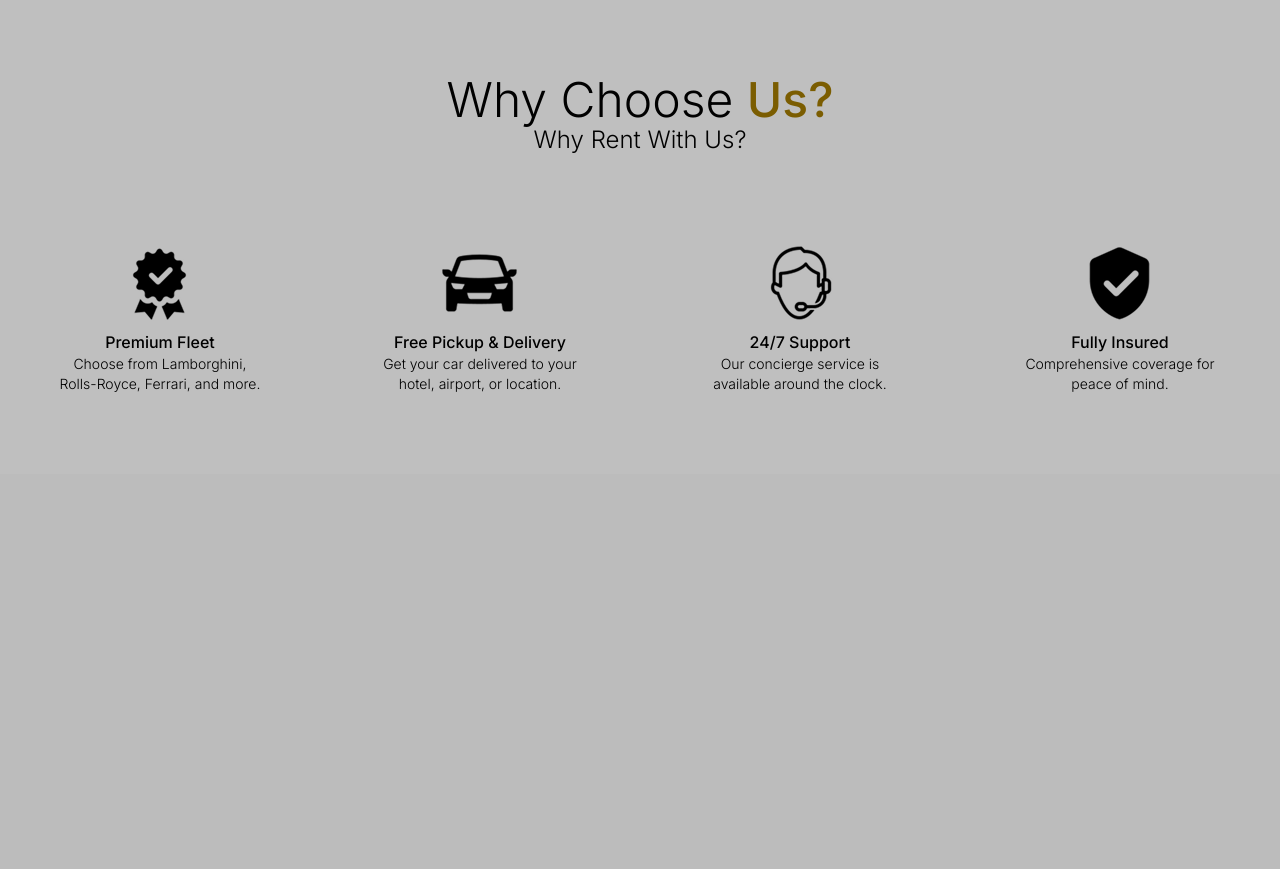
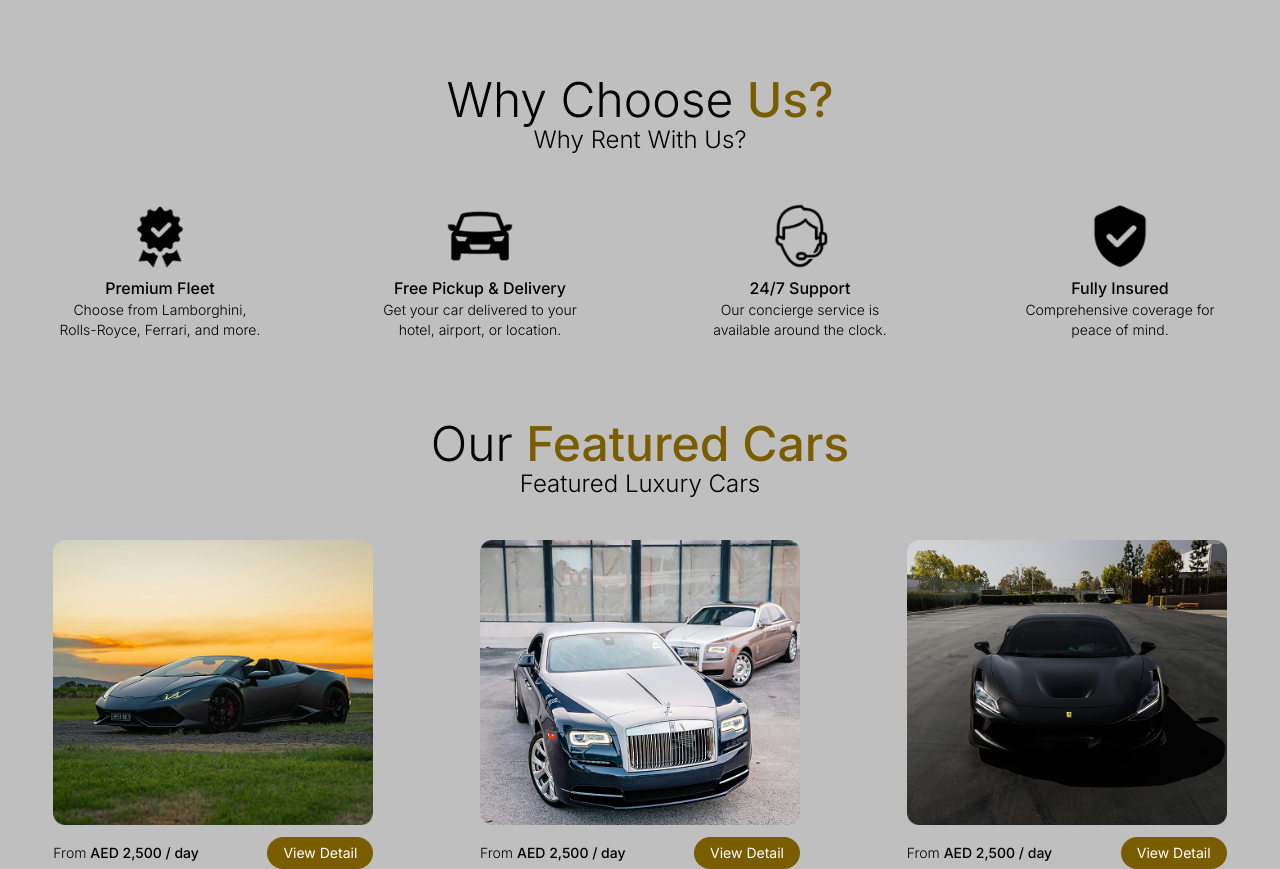
Before and after one commit to Bilal-19/Car-Rental-Website, a PHP site: page / in a window 1280 px wide. Shown: the part 790-1659 px from the top of the page. Before the commit the page ends 1182 px from the top, so only its background shows below. Run offline with PHP 8.4, Linux system fonts and the light colour scheme.

Commit message:
Added featured cars section on landing page.

```diff
--- a/Visitor/index.php
+++ b/Visitor/index.php
@@ -3,7 +3,7 @@
 ?>
 
 <!-- Banner -->
-<div class="w-full h-80 md:h-180 bg-cover flex flex-col justify-center items-center text-white"
+<div class="w-full h-80 md:h-180 bg-cover flex flex-col justify-center items-center text-white mb-20 md:mb-0"
     style="background-image:url('../Assets/home_banner.png')">
     <div class="md:w-4/5 mx-auto text-center">
         <h1 class="text-4xl md:text-6xl font-medium mb-2">Drive <span class="text-[#EDC549]">Dubai</span> in <span
@@ -14,34 +14,65 @@
     </div>
 </div>
 
-<div class="container-fluid my-20 text-center">
+<div class="container-fluid text-center mt-20 mb-10">
     <h3 class="text-3xl md:text-5xl font-light">Why Choose <span class="text-[#7B5D01] font-medium">Us?</span></h3>
     <p class="text-md md:text-2xl font-light">Why Rent With Us?</p>
 </div>
 
-<div class="w-full my-20 flex flex-col md:flex-row justify-around items-center">
-    <div class="w-80 md:w-1/6 text-center">
-        <img src="../Assets/premium.png" alt="premium_fleet" class="mx-auto">
+<div class="w-full flex flex-col md:flex-row justify-around items-center">
+    <div class="w-75 md:w-1/6 text-center">
+        <img src="../Assets/premium.png" alt="premium_fleet" class="mx-auto h-20">
         <h4 class="font-medium text-md">Premium Fleet</h4>
         <p class="font-light text-sm">Choose from Lamborghini, Rolls-Royce, Ferrari, and more.</p>
     </div>
 
-     <div class="w-80 md:w-1/6 text-center">
-        <img src="../Assets/pickup_delivery.png" alt="pickup_delivery" class="mx-auto">
+     <div class="w-75 md:w-1/6 text-center">
+        <img src="../Assets/pickup_delivery.png" alt="pickup_delivery" class="mx-auto h-20">
         <h4 class="font-medium text-md">Free Pickup & Delivery</h4>
         <p class="font-light text-sm">Get your car delivered to your hotel, airport, or location.</p>
     </div>
 
-     <div class="w-80 md:w-1/6 text-center">
-        <img src="../Assets/support.png" alt="support" class="mx-auto">
+     <div class="w-75 md:w-1/6 text-center">
+        <img src="../Assets/support.png" alt="support" class="mx-auto h-20">
         <h4 class="font-medium text-md">24/7 Support</h4>
         <p class="font-light text-sm">Our concierge service is available around the clock.</p>
     </div>
 
-     <div class="w-80 md:w-1/6 text-center">
-        <img src="../Assets/insured.png" alt="insured" class="mx-auto">
+     <div class="w-75 md:w-1/6 text-center">
+        <img src="../Assets/insured.png" alt="insured" class="mx-auto h-20">
         <h4 class="font-medium text-md">Fully Insured</h4>
         <p class="font-light text-sm">Comprehensive coverage for peace of mind.</p>
+    </div>
+</div>
+
+<div class="container-fluid text-center mt-20 mb-10">
+    <h3 class="text-3xl md:text-5xl font-light">Our <span class="text-[#7B5D01] font-medium">Featured Cars</span></h3>
+    <p class="text-md md:text-2xl font-light">Featured Luxury Cars</p>
+</div>
+
+<div class="w-full flex flex-col md:flex-row justify-around items-center space-y-15 md:space-y-0">
+    <div class="w-80 md:w-1/4">
+        <img src="../Assets/Lamborghini.png" alt="Lamborghini" class="mx-auto mb-3">
+        <div class="flex flex-row justify-between items-center">
+            <p class="font-light text-sm">From <b class="font-medium">AED 2,500 / day</b></p>
+            <button class="bg-[#7B5D01] text-white rounded-full text-sm py-1.5 px-4">View Detail</button>
+        </div>
+    </div>
+
+     <div class="w-80 md:w-1/4">
+        <img src="../Assets/Rolls_Royce.png" alt="Rolls_Royce" class="mx-auto mb-3">
+        <div class="flex flex-row justify-between items-center">
+            <p class="font-light text-sm">From <b class="font-medium">AED 2,500 / day</b></p>
+            <button class="bg-[#7B5D01] text-white rounded-full text-sm py-1.5 px-4">View Detail</button>
+        </div>
+    </div>
+
+     <div class="w-80 md:w-1/4">
+        <img src="../Assets/Ferrari.png" alt="Ferrari" class="mx-auto mb-3">
+        <div class="flex flex-row justify-between items-center">
+            <p class="font-light text-sm">From <b class="font-medium">AED 2,500 / day</b></p>
+            <button class="bg-[#7B5D01] text-white rounded-full text-sm py-1.5 px-4">View Detail</button>
+        </div>
     </div>
 </div>
 <?php
```
Also changed, not shown: Assets/Ferrari.png (added), Assets/Lamborghini.png (added), Assets/Rolls_Royce.png (added).
